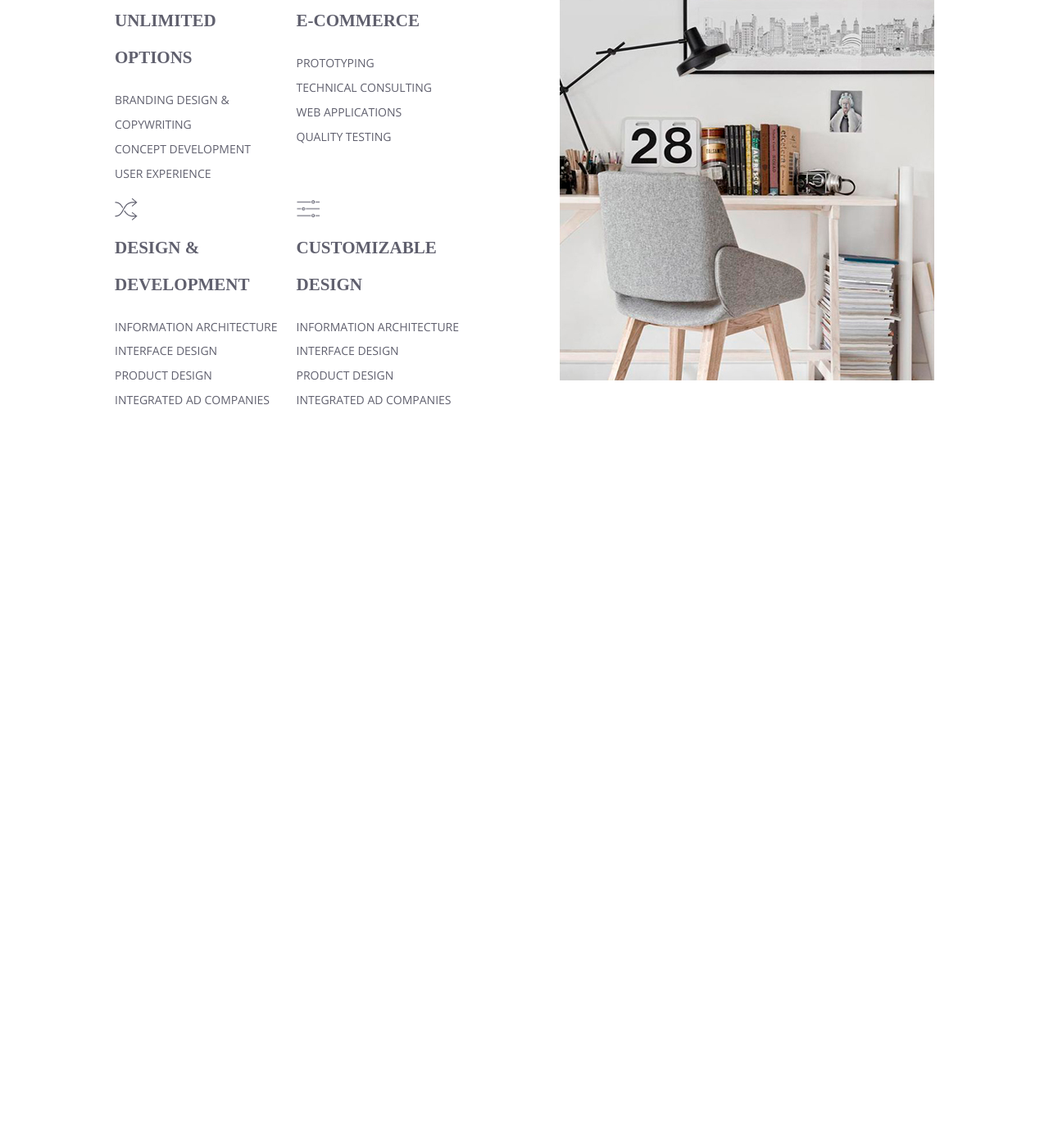
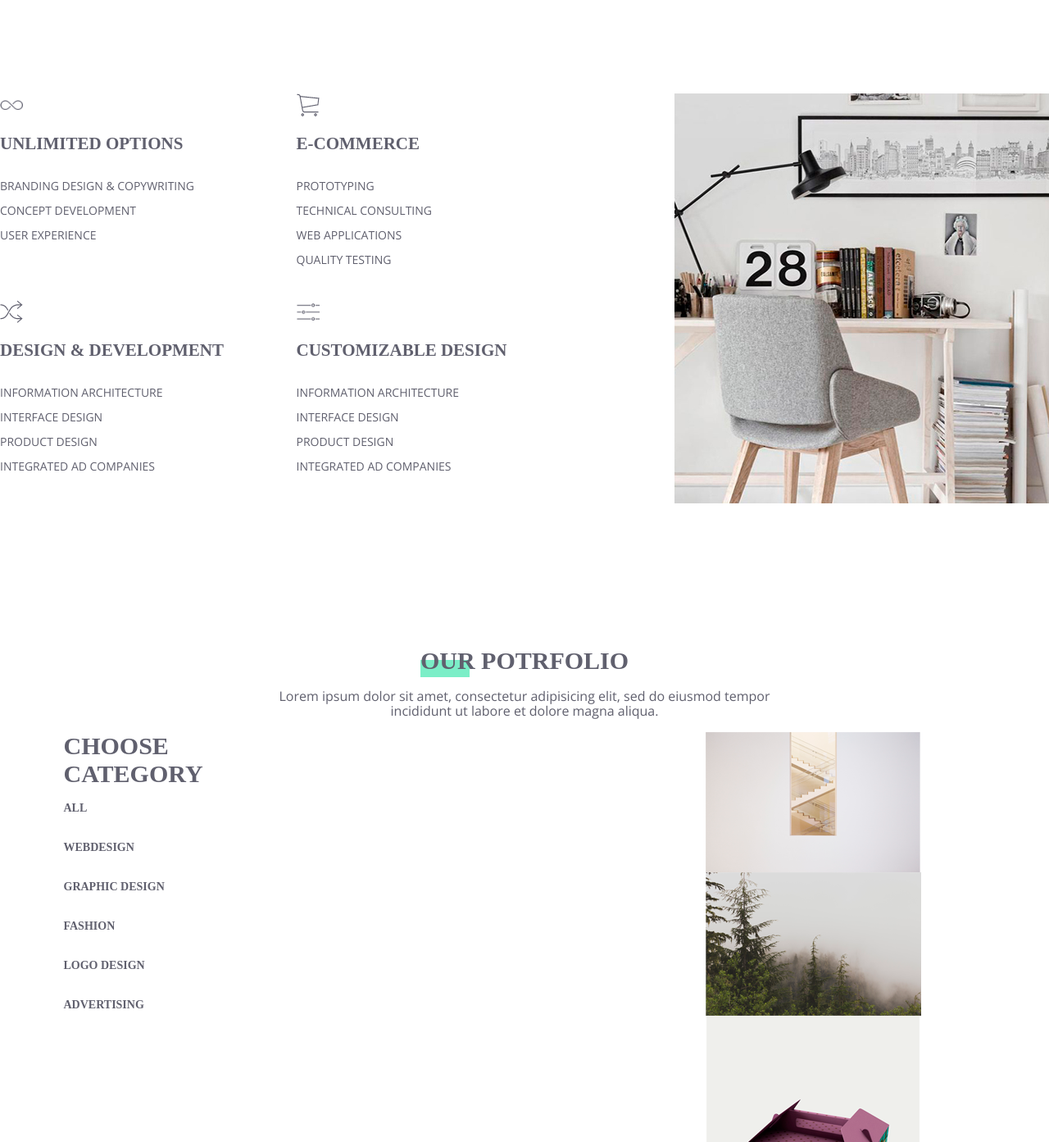
Before and after one commit to ZubAleksandr/project123, a plain HTML site: page index.html in a window 1280 px wide. Shown: the part 1244-2637 px from the top of the page at 82% size. Before the commit the page ends 1761 px from the top, so only its background shows below. Drawn offline with nearby package versions, Linux system fonts and the light colour scheme; a web font is replaced by a local one.

Commit message:
working with block_photo

```diff
--- a/css/style.css
+++ b/css/style.css
@@ -5,7 +5,7 @@ body {
 p {
 	font-family: "Open Sans", sans-serif;
 }
-a{
+a {
 	text-decoration: none;
 	text-transform: uppercase;
 	color: #60606e;
@@ -14,6 +14,8 @@ header {
 	display: flex;
 	justify-content: center;
 	padding-top: 35px;
+	margin-left: 15px;
+	margin-right: 15px;
 }
 .header_container {
 	display: flex;
@@ -114,6 +116,11 @@ h2 {
 .text_2 h2 {
 	text-transform: uppercase;
 	font-size: 30px;
+	margin: 0;
+}
+.text_2 {
+	display: flex;
+	flex-direction: column;
 }
 .text_2_img {
 	width: 67px;
@@ -132,6 +139,7 @@ h2 {
 	color: white;
 	text-decoration: none;
 	text-transform: uppercase;
+	margin-left: auto;
 }
 .text_3 h2 {
 	text-transform: uppercase;
@@ -157,22 +165,20 @@ h2 {
 }
 .text_3 {
 	text-align: center;
+	margin-top: 150px;
 }
 .portfolio_main {
-    padding-top: 101px;
+	margin-top: 101px;
 	display: flex;
     text-transform: uppercase;
-	margin: auto;
-	justify-content: space-between;
-	max-width: 1000px;
+    justify-content: space-around;
 }
 .portfolio_1 {
 	display: flex;
 	flex-wrap: wrap;
-    margin: auto;
 	line-height: 2.14;
 	font-size: 14px;
-    font-family: Open
+	margin: 0;
 }
 .portfolio_1 img {
 	object-fit: contain;
@@ -182,3 +188,61 @@ h2 {
 .text_block {
 	flex-basis: calc(50% - 50px);
 }
+.text_4 {
+	display: flex;
+	flex-direction: column;
+	justify-content: center;
+	text-align: center;
+	margin-top: 150px;
+}
+.text_4 h2 {
+	text-transform: uppercase;
+	font-size: 30px;
+	z-index: 2;
+}
+.under_text {
+	width: 60px;
+	height: 21px;
+	background-color: #7beec7;
+	position: relative;
+	top: 37px;
+	z-index: -1;
+}
+.main_block {
+    display: flex;
+    justify-content: space-around;
+}
+.block_menu {
+	display: flex;
+    flex-direction: column;
+}
+.category {
+	display: flex;
+    flex-direction: column;
+}
+.category li {
+	font-size: 14px;
+	text-transform: uppercase;
+	line-height: 3.43;
+    font-weight: bold;
+}
+.block_menu h2 {
+    margin: 0;
+	font-size: 30px;
+    text-transform: uppercase;
+}
+.block_photo{
+    display: flex;
+    flex-wrap: wrap;
+    justify-content: center;
+    width: calc(1/3*100% - (1 - 1/3)*10px);
+}
+.block_photo img{
+    display: flex;
+    object-fit: scale-down;
+}
+.category a:hover{
+    background-color: #7beec7;
+    color: white;
+    display: inline;
+}
--- a/index.html
+++ b/index.html
@@ -127,6 +127,57 @@
             <div class="portfolio_2"><img src="images/about.png"></div>
         </div>
     </section>
+    <section class="page_4">
+        <div class="text_4">
+            <h2>
+                <div class="under_text"> </div> Our potrfolio
+            </h2>
+            <p>Lorem ipsum dolor sit amet,
+                consectetur adipisicing elit,
+                sed do eiusmod tempor <br> incididunt
+                ut labore et dolore magna aliqua.</p>
+        </div>
+    </section>
+
+    <section class="page_5">
+        <div class="main_block">
+            <div class="block_menu">
+                <h2>Choose <br>category</h2>
+                <ul class="category">
+                    <a href="#" tabindex="1">
+                        <li>All</li>
+                    </a>
+                    <a href="#">
+                        <li>Webdesign</li>
+                    </a>
+                    <a href="#">
+                        <li>Graphic design</li>
+                    </a>
+                    <a href="#">
+                        <li>fashion</li>
+                    </a>
+                    <a href="#">
+                        <li>logo design</li>
+                    </a>
+                    <a href="#">
+                        <li>advertising</li>
+                    </a>
+                </ul>
+            </div>
+            <div class="block_photo">
+                    <img src="images/Layer5.png" alt="">
+                    <img src="images/Layer6.png" alt="">
+                    <img src="images/Layer7.png" alt="">
+                    <img src="images/Layer8.png" alt="">
+                    <img src="images/Layer9.png" alt="">
+                    <img src="images/Layer10.png" alt="">
+                    <img src="images/Layer11.png" alt="">
+                    <img src="images/Layer13.png" alt="">
+                    <img src="images/Layer14.png" alt="">
+            </div>
+        </div>
+    </section>
+
 </body>
 
 </html>
```
Also changed, not shown: images/Layer10.png (added), images/Layer11.png (added), images/Layer13.png (added), images/Layer14.png (added), images/Layer5.png (added), images/Layer6.png (added), images/Layer7.png (added), images/Layer8.png (added), images/Layer9.png (added). Lines whose indentation alone changed are shown as unchanged.
